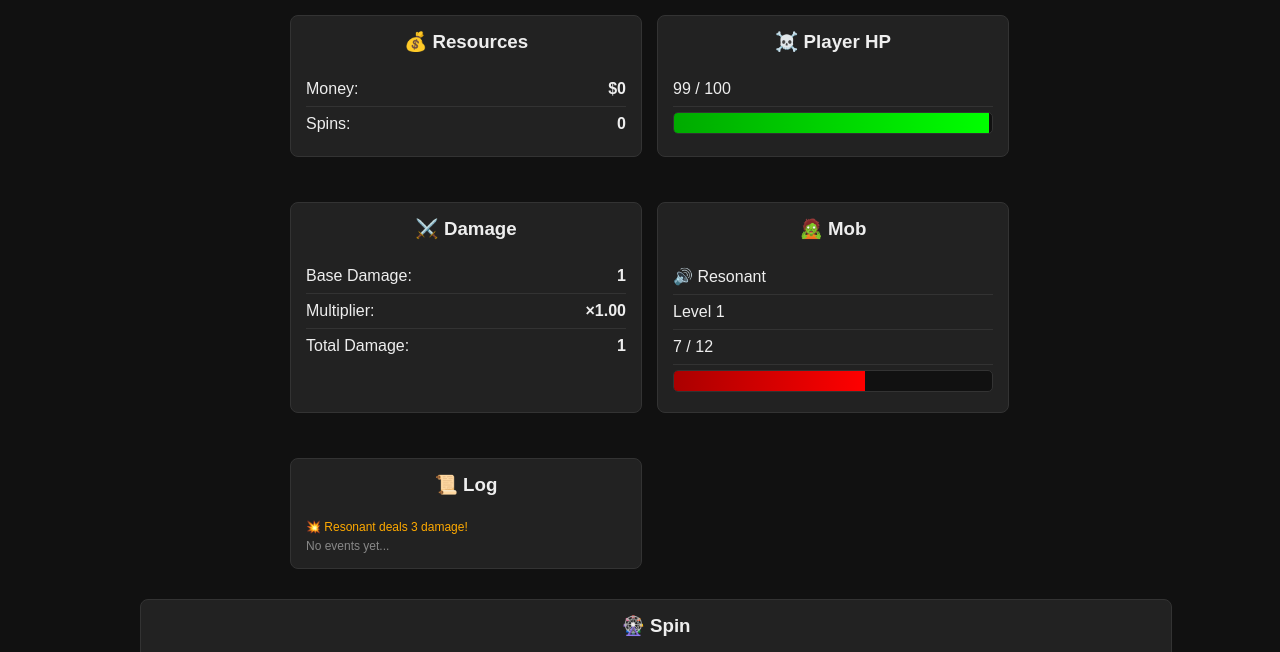
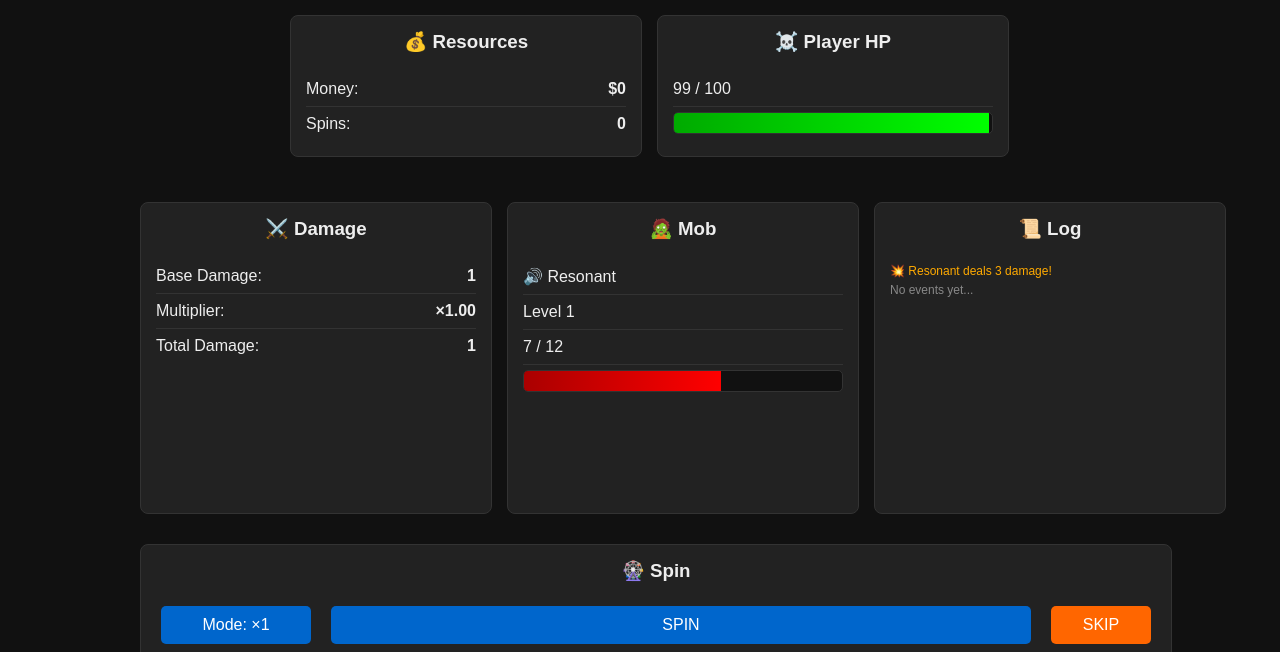
Before and after one commit to Ixelune/crooss, a plain HTML site: page index.html in a window 1280 px wide. Shown: the part 69-721 px from the top of the page. Drawn offline with Linux system fonts and the light colour scheme.

Commit message:
v1.7
more changes...
tbh im tired of writing this

```diff
--- a/index.html
+++ b/index.html
@@ -66,9 +66,9 @@
       </div>
     </div>
 
-    <div class="box">
+    <div class="box log-box">
       <h3>📜 Log</h3>
-      <div id="logContainer" style="font-size: 12px; color: #ffaa00; text-align: left; max-height: 200px; overflow-y: auto;">
+      <div id="logContainer" style="font-size: 12px; color: #ffaa00; text-align: left; overflow-y: auto;">
         <p style="margin: 0; color: #888;">No events yet...</p>
       </div>
     </div>
@@ -79,6 +79,7 @@
     <div class="button-group" style="margin-top: 10px;">
       <button id="spinToggleBtn" onclick="toggleSpinMode()" style="width: 150px;">Mode: ×1</button>
       <button id="spinButton" onclick="spinWithMode()" style="flex: 1; min-width: 100px;">SPIN</button>
+      <button id="skipSpinButton" onclick="skipSpin()" style="width: 100px; background: #ff6600;">SKIP</button>
     </div>
     <div class="slot-machine-wrapper">
       <div class="slot-center-indicator">▼</div>
--- a/script.js
+++ b/script.js
@@ -237,6 +237,7 @@ function toggleSpinMode() {
 function spinWithMode() {
   const amount = gameState.spinMode === 'MAX' ? gameState.spins : gameState.spinMode;
   const spinButton = document.getElementById('spinButton');
+  const skipSpinButton = document.getElementById('skipSpinButton');
 
   if (gameState.isSpinning) {
     return;
@@ -249,6 +250,7 @@ function spinWithMode() {
 
   gameState.isSpinning = true;
   spinButton.disabled = true;
+  skipSpinButton.disabled = true;
 
   // Pre-generate the rewards that will be displayed
   const rewards = [];
@@ -271,8 +273,35 @@ function spinWithMode() {
   showSlotAnimation(amount, rewards, () => {
     gameState.isSpinning = false;
     spinButton.disabled = false;
+    skipSpinButton.disabled = false;
     spinWheel(amount);
   });
+}
+
+function skipSpin() {
+  const amount = gameState.spinMode === 'MAX' ? gameState.spins : gameState.spinMode;
+  const spinButton = document.getElementById('spinButton');
+  const skipSpinButton = document.getElementById('skipSpinButton');
+
+  if (gameState.isSpinning) {
+    return;
+  }
+
+  if (gameState.spins < amount) {
+    log(`❌ Not enough spins! (Have: ${gameState.spins}, Need: ${amount})`);
+    return;
+  }
+
+  gameState.isSpinning = true;
+  spinButton.disabled = true;
+  skipSpinButton.disabled = true;
+
+  // Spin without animation
+  spinWheel(amount);
+
+  gameState.isSpinning = false;
+  spinButton.disabled = false;
+  skipSpinButton.disabled = false;
 }
 
 // Slot machine animation
--- a/styles.css
+++ b/styles.css
@@ -63,6 +63,11 @@ button:disabled {
   gap: 15px;
   margin: 15px auto;
   max-width: 700px;
+}
+
+.grid:has(.log-box) {
+  grid-template-columns: 1fr 1fr 1fr;
+  max-width: 1000px;
 }
 
 .stat-row {
@@ -170,13 +175,25 @@ button:disabled {
 }
 
 .hp-bar-fill {
+  height: 100%;
   background: linear-gradient(90deg, #00aa00, #00ff00);
-  height: 100%;
-  transition: width 0.2s;
+  transition: width 0.3s;
+}
+
+.log-box {
+  min-height: 280px !important;
+  height: 280px;
   display: flex;
-  align-items: center;
-  justify-content: center;
-  font-size: 12px;
+  flex-direction: column;
+}
+
+.log-box h3 {
+  flex-shrink: 0;
+}
+
+.log-box #logContainer {
+  flex: 1;
+  overflow-y: auto;
 }
 
 .rarity-common {
```
